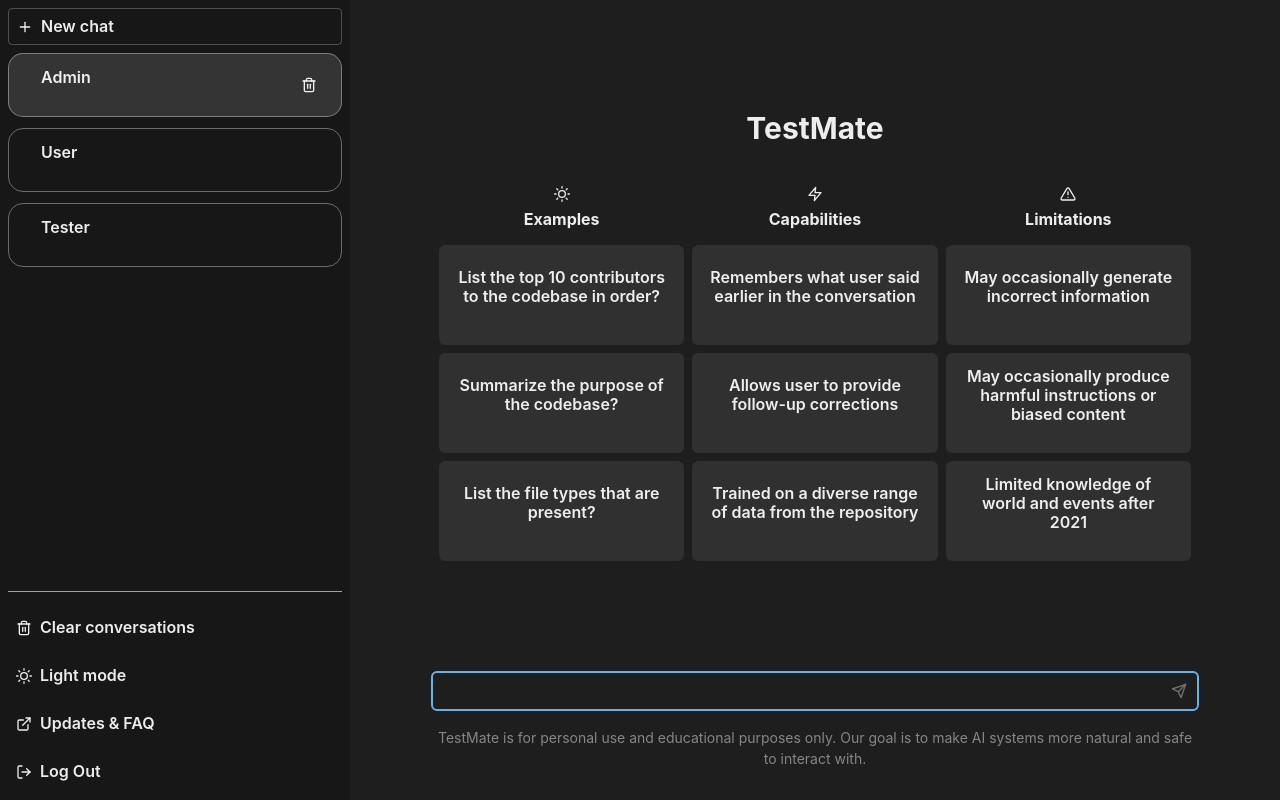
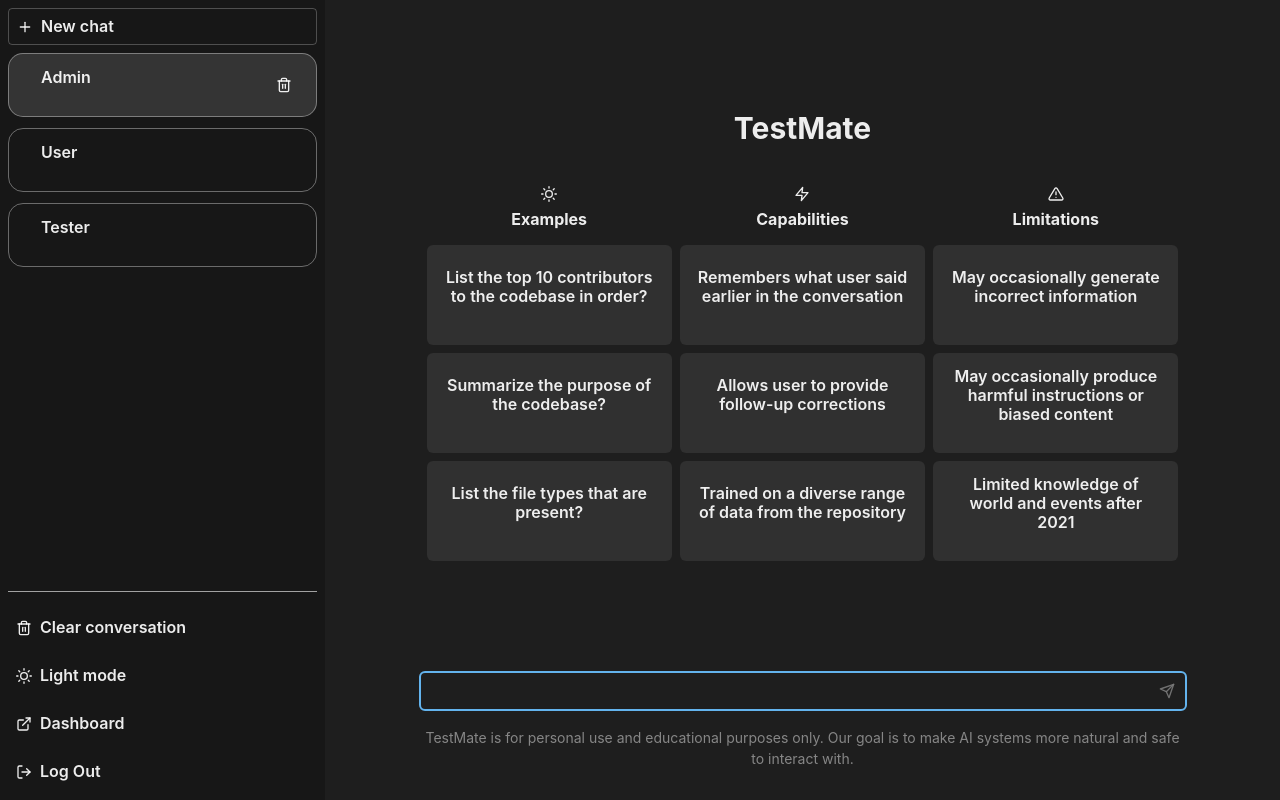
Before and after one commit to Sujeev-Uthayakumar/test-mate-chat, a React (Create React App) app: page / in a window 1280 px wide. Built offline with nearby package versions, Linux system fonts and the light colour scheme.

Commit message:
start cleanup

```diff
--- a/src/components/Chat/Chat.js
+++ b/src/components/Chat/Chat.js
@@ -3,7 +3,6 @@ import { useRef, useState, useEffect } from "react";
 import { useAutoAnimate } from "@formkit/auto-animate/react";
 import { FiSend } from "react-icons/fi";
 import ReactMarkdown from "react-markdown";
-import { useForm } from "react-hook-form";
 import axios from "axios";
 
 import Instructions from "../Layout/Instructions";
--- a/src/components/Sidebar/Sidebar.js
+++ b/src/components/Sidebar/Sidebar.js
@@ -65,7 +65,7 @@ const Sidebar = ({ isResponsive, ...props }) => {
             icon={<FiMenu />}
             onClick={handleOpen}
           />
-          <Heading size="md">Role</Heading>
+          <Heading size="md">TestMate</Heading>
           <IconButton
             aria-label="add"
             icon={<FiPlus />}
@@ -91,12 +91,12 @@ const Sidebar = ({ isResponsive, ...props }) => {
         />
       )}
       <Stack
-        maxWidth="350px"
+        maxWidth="325px"
         width="full"
         height="full"
         padding={2}
         color="white"
-        backgroundColor="#171717"
+        backgroundColor={colorMode === "dark" ? "#171717" : "#F9F9F9"}
         zIndex={1}
         transition="all ease .5s"
         {...responsiveProps}
@@ -190,8 +190,9 @@ const Sidebar = ({ isResponsive, ...props }) => {
             _hover={{
               backgroundColor: "blackAlpha.300",
             }}
+            onClick={() => console.log("clear messages")}
           >
-            Clear conversations
+            Clear conversation
           </Button>
           <Button
             justifyContent="flex-start"
@@ -203,7 +204,7 @@ const Sidebar = ({ isResponsive, ...props }) => {
               backgroundColor: "blackAlpha.300",
             }}
           >
-            {(colorMode = "dark" ? "Light mode" : "Dark mode")}
+            {colorMode === "dark" ? "Light mode" : "Dark mode"}
           </Button>
           <Button
             leftIcon={<FiExternalLink />}
@@ -214,7 +215,7 @@ const Sidebar = ({ isResponsive, ...props }) => {
               backgroundColor: "blackAlpha.300",
             }}
           >
-            Updates & FAQ
+            Dashboard
           </Button>
           <Button
             leftIcon={<FiLogOut />}
```
